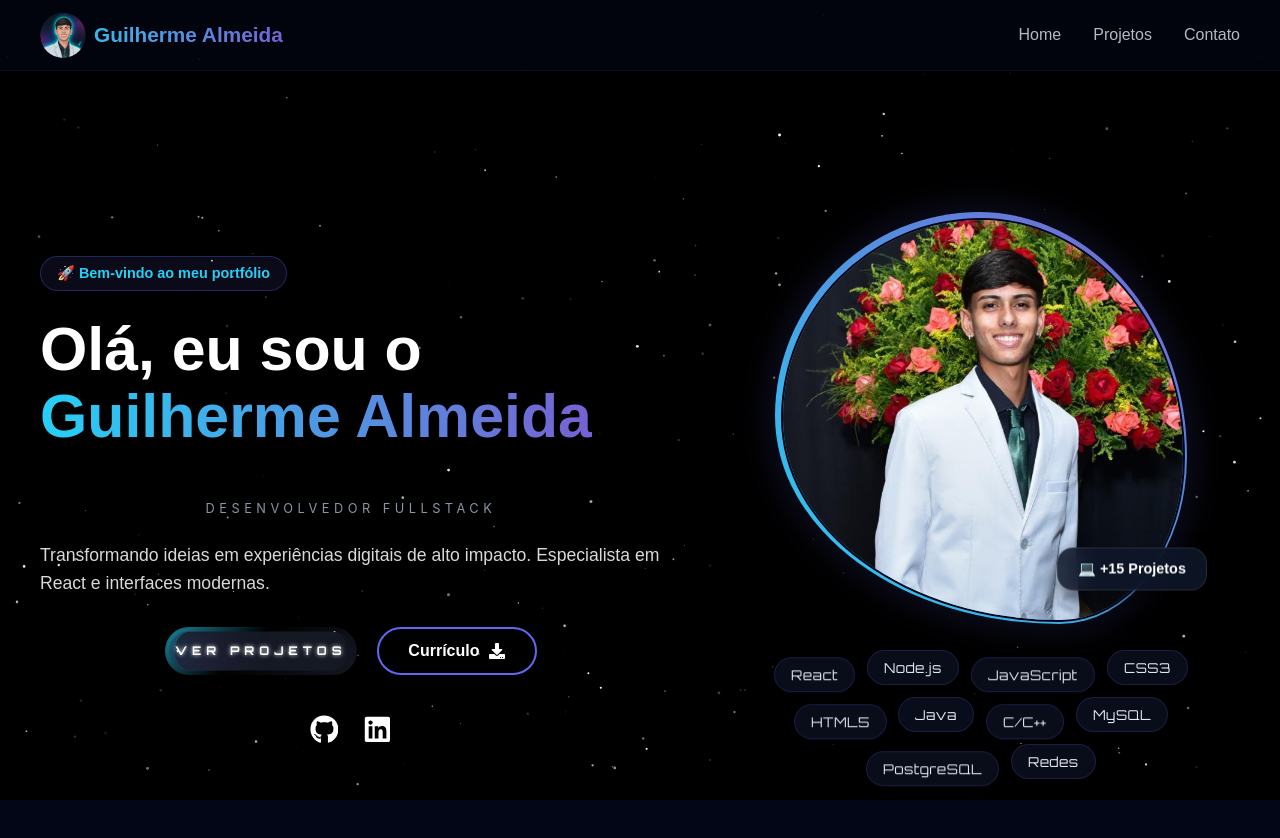
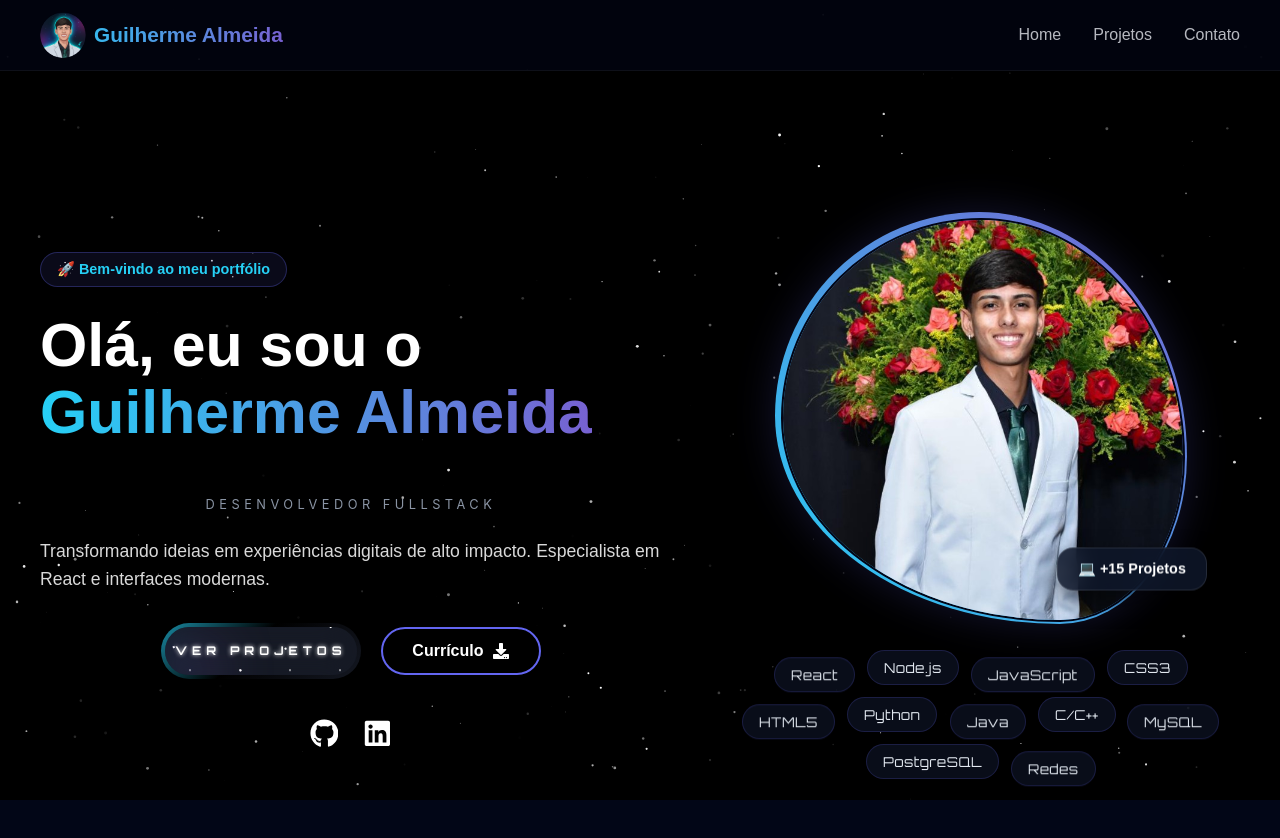
Before and after one commit to guialmeida10/guilherme-almeida-portfolio, a React (Vite) app: page / in a window 1280 px wide. Shown: the top 838 px of the page. Built offline with nearby package versions, Linux system fonts and the light colour scheme.

Commit message:
Update primary button to link and correct list of technologies.

```diff
--- a/src/pages/Home.css
+++ b/src/pages/Home.css
@@ -216,6 +216,14 @@ strong {
   transform: translateY(-3px);
 }
 
+.btn-primary,
+.btn-primary strong,
+.btn-primary:after,
+.btn-primary:before {
+  text-decoration: none;
+  box-shadow: none;
+}
+
 /* --- ÍCONES SOCIAIS --- */
 .home-social {
   display: flex;
--- a/src/pages/Home.jsx
+++ b/src/pages/Home.jsx
@@ -6,7 +6,7 @@ import { FaGithub, FaLinkedin, FaDownload } from "react-icons/fa";
 export default function Home() {
   const techs = [
     "React", "Node.js", "JavaScript", "CSS3", "HTML5",
-    "Java", "C/C++", "MySQL", "PostgreSQL", "Redes"
+    "Python", "Java", "C/C++", "MySQL", "PostgreSQL", "Redes"
   ];
 
   return (
@@ -29,7 +29,7 @@ export default function Home() {
           </p>
 
           <div className="home-btns">
-            <button className="btn-primary">
+            <a href="#projects" className="btn-primary">
               <strong>VER PROJETOS</strong>
               <div id="container-stars">
                 <div id="stars"></div>
@@ -40,7 +40,7 @@ export default function Home() {
                   <div className="circle"></div>
                 </div>
               </div>
-            </button>
+            </a>
             <motion.a
               whileHover={{ scale: 1.05 }}
               className="btn-secondary"
```
